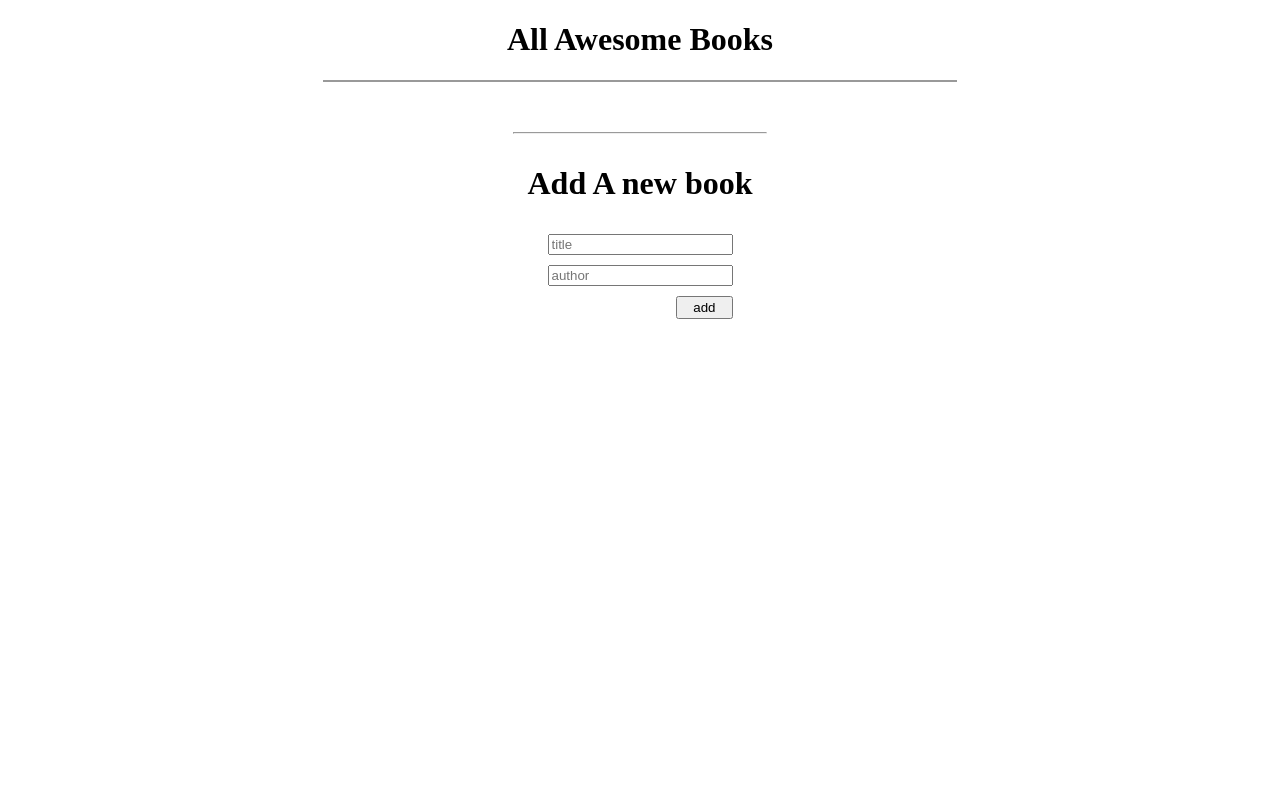
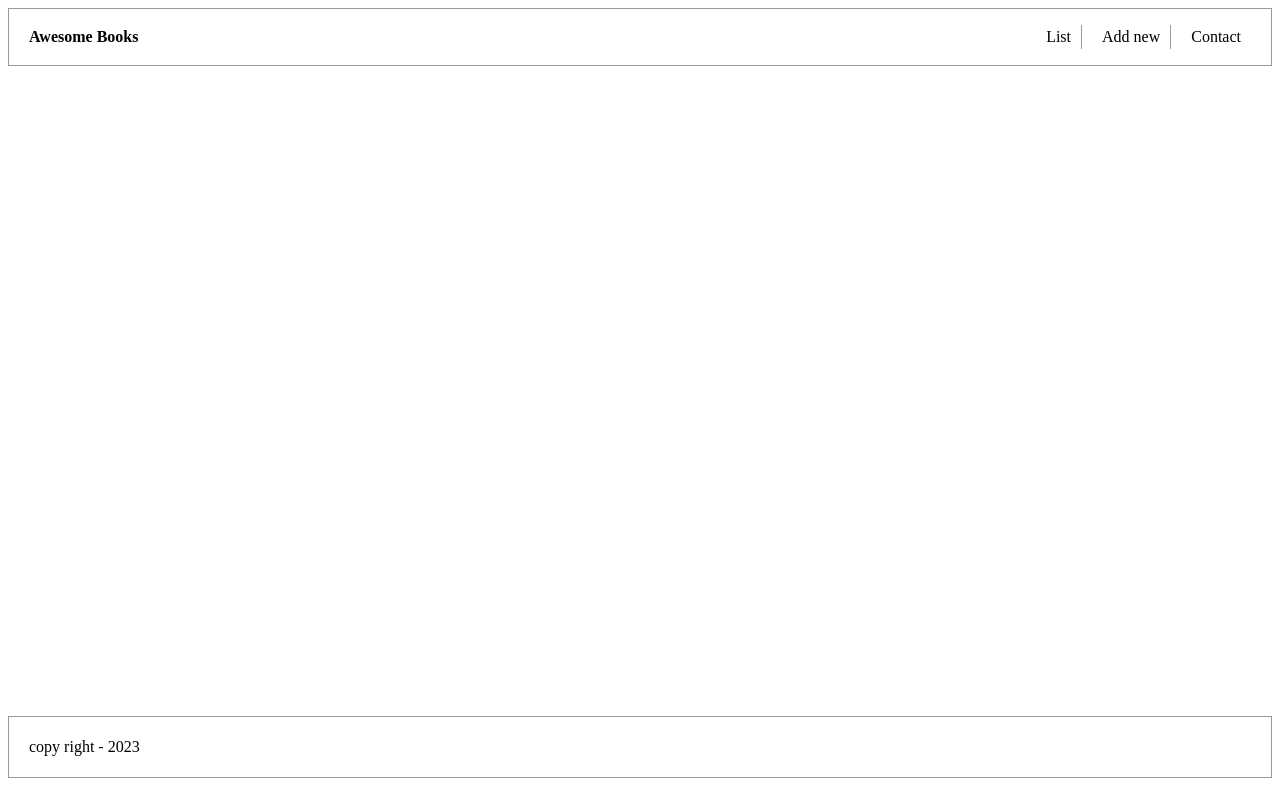
Before and after one commit to Yonashenok/Awesome-books, a website: page index.html in a window 1280 px wide. Drawn offline with Linux system fonts and the light colour scheme.

Commit message:
header and footer added with navigation

```diff
--- a/index.html
+++ b/index.html
@@ -8,10 +8,25 @@
     <title>Awesome Project</title>
   </head>
   <body>
-    <main>
+    <header class="header">
+      <div class="app-brand">
+          <a href="/"> Awesome Books</a>
+      </div>
+      <nav>
+         <ul class="nav-list">
+            <li class="nav-list-item"><a href="#book-list">List</a></li>
+            <li class="nav-list-item"><a href="#add-book">Add new</a></li>
+            <li class="nav-list-item"><a href="#contact">Contact</a></li>
+         </ul>
+      </nav>
+    </header>
+    <main class="main-content">
+      <section class="book-list" id="book-list">
         <h1 class="center">All Awesome Books</h1>
         <div class="booksContainer" id="booksContainer"></div>
         <hr class="separator">
+      </section>
+      <section class="add-book" id="add-book">
         <form method="post" class="form" id="form" action="/">
           <h1>Add A new book</h1>
           <div>
@@ -24,7 +39,22 @@
             <button class="btn" type="submit">add</button>
           </div>
         </form>
+      </section>
+      <section class="contact" id="contact">
+          <h1>Contact information</h1>
+          <div>
+            <p>Do you have any question or you just want to say "Hello" <br> you can reach to us! </p>
+            <ul>
+              <li>our email </li>
+              <li>our phone </li>
+              <li>our address </li>
+            </ul>
+          </div>
+      </section>
     </main>
+    <footer class="footer">
+       <p>copy right - 2023</p>
+    </footer>
   </body>
   <script src="./scripts/index.js"></script>
 </html>
--- a/style.css
+++ b/style.css
@@ -1,3 +1,49 @@
+.header {
+  display: flex;
+  align-items: center;
+  justify-content: space-between;
+  padding: 0px 20px;
+  border: 1px solid #999;
+}
+.main-content {
+  height: calc(100vh - 150px);
+}
+.contact, .book-list, .add-book {
+  display: none;
+}
+.contact:target, .book-list:target, .add-book:target{
+  display: block;
+}
+.app-brand a {
+  text-decoration: none;
+  color: #000;
+  font-weight: bold;
+}
+.nav-list {
+  list-style: none;
+  display: flex;
+  align-items: center;
+  gap: 10px;
+  justify-content: center;
+}
+.nav-list-item {
+   padding: 3px 10px;
+}
+.nav-list-item a {
+  text-decoration: none;
+  color: #000;
+}
+.nav-list-item a:hover {
+  text-decoration: none;
+  color: blue
+}
+.nav-list-item a:active {
+  text-decoration: none;
+  color: blue
+}
+.nav-list-item:nth-of-type(1),.nav-list-item:nth-of-type(2){
+  border-right: 1px solid #999;
+}
 .form {
   display: flex;
   flex-direction: column;
@@ -47,3 +93,11 @@
   width: 20%;
   margin: 50px auto 10px;
 }
+.contact {
+  width: 50%;
+  margin: 10px auto;
+}
+.footer {
+  border: 1px solid #999;
+  padding: 5px 20px;
+}
```
Lines whose indentation alone changed are shown as unchanged.
